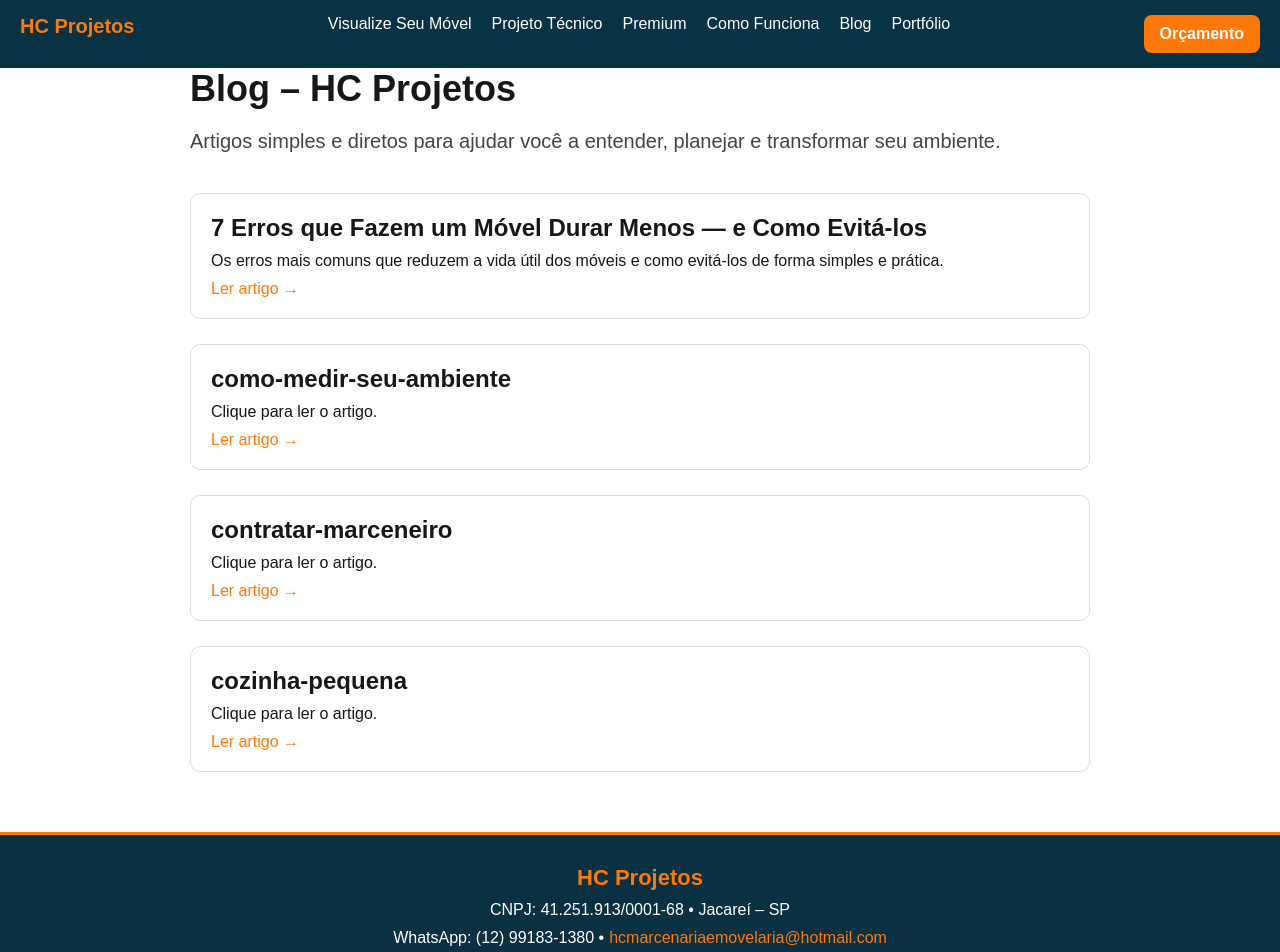
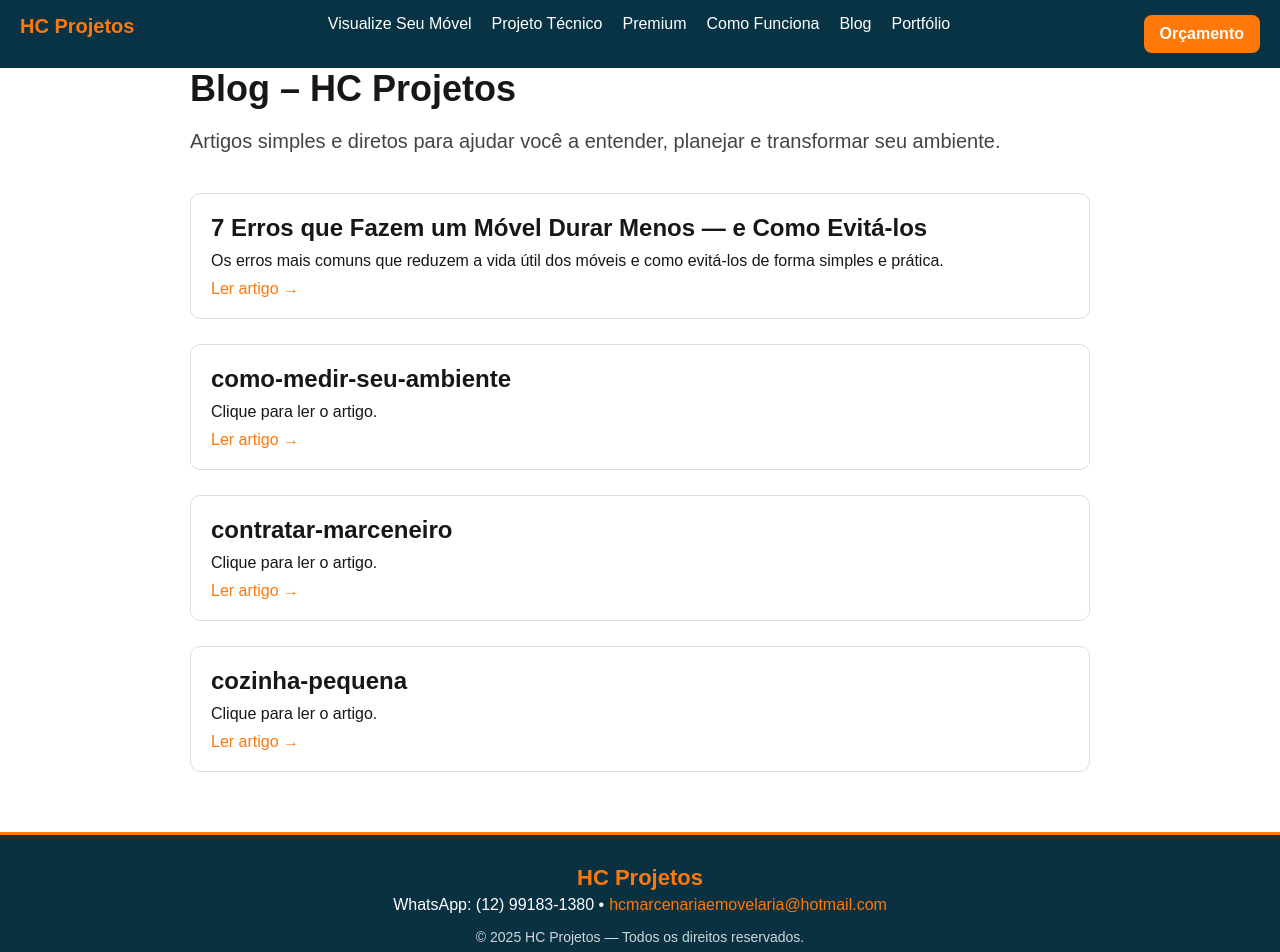
Before and after one commit to hcmarcenaria/Hcprojetos-site, a Next.js app: page /blog in a window 1280 px wide. Shown: the top 952 px of the page. Built offline with nearby package versions, Linux system fonts and the light colour scheme.

Commit message:
Atualizar o Footer.js

```diff
--- a/components/Footer.js
+++ b/components/Footer.js
@@ -14,9 +14,7 @@ export default function Footer() {
         HC Projetos
       </h3>
 
-      <p style={{ margin: "10px 0", fontSize: "16px" }}>
-        CNPJ: 41.251.913/0001-68 • Jacareí – SP
-      </p>
+
 
       <p style={{ margin: "5px 0", fontSize: "16px" }}>
         WhatsApp: (12) 99183-1380 •
```
